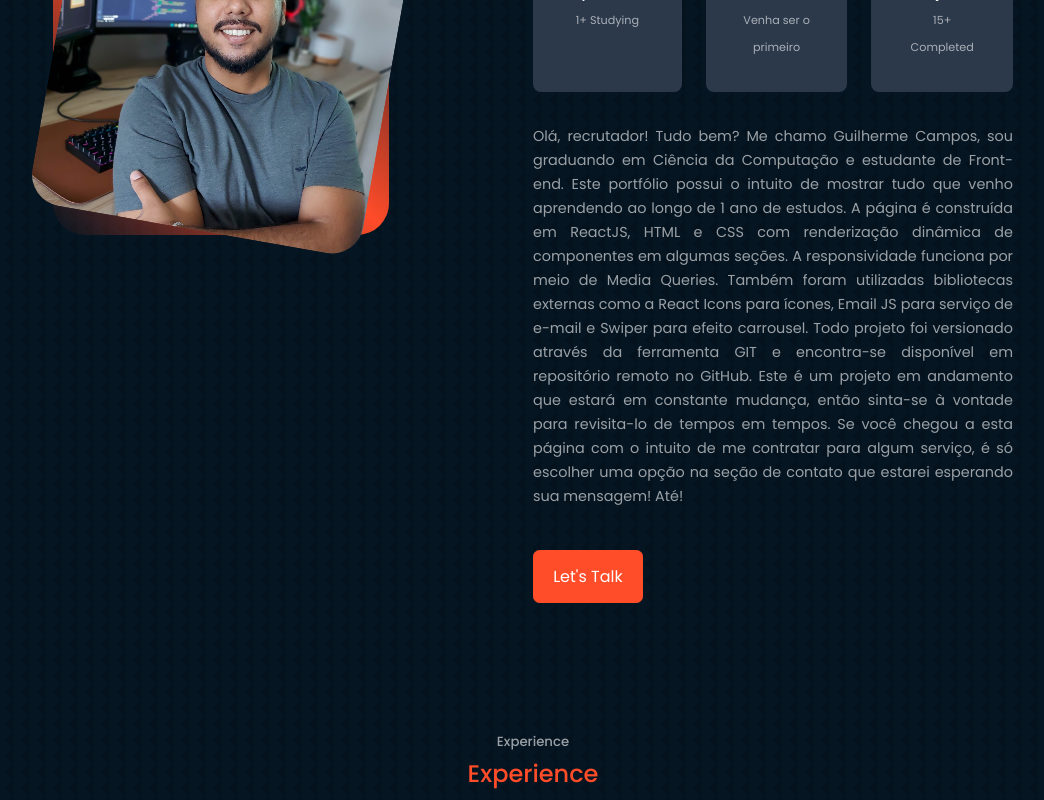
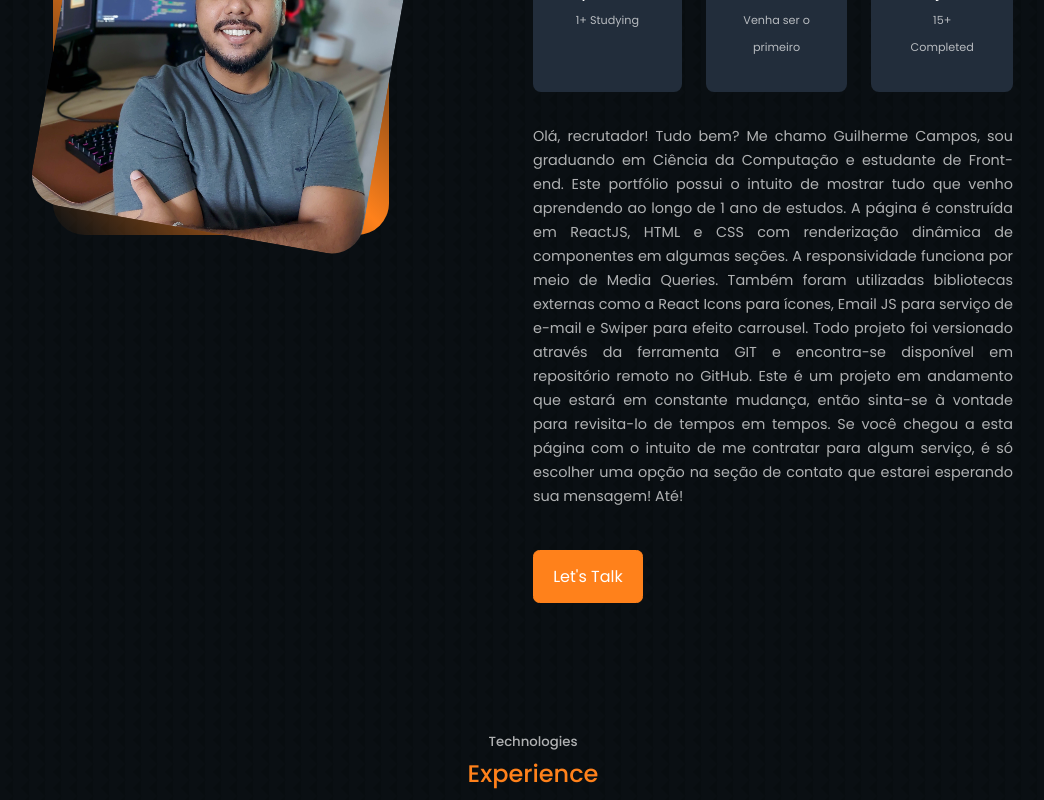
Before and after one commit to Campos2002/personal-portfolio, a React (Create React App) app: page / in a window 1280 px wide. Shown: the part 1060-1860 px from the top of the page, without its empty margins (107-1151 px from the left). Built offline with nearby package versions, Linux system fonts and the light colour scheme.

Commit message:
nova alteração de cores e título no JSX do componente Experience

```diff
--- a/src/App.css
+++ b/src/App.css
@@ -11,12 +11,12 @@
 }
 
 :root {
-    --color-bg: #051522;
-    --color-bg-variant: #2C394B;
-    --color-primary: #FF4C29;
+    --color-bg: #0a0f13;
+    --color-bg-variant: #222d3b;
+    --color-primary: #ff811b;
     --color-primary-variant: rgba(77, 181, 255, 0.4);
     --color-white: #fff;
-    --color-light: rgba(255, 255, 255, 0.6);
+    --color-light: rgba(255, 255, 255, 0.678);
 
     --container-width-lg: 75%;
     --container-width-md: 86%;
@@ -99,10 +99,10 @@ a:hover {
     transition: var(--transition);
 }
 
-btn:hover {
-    background: var(--color-white);
-    color: var(--color-bg);
-    border-color: transparent;
+.btn:hover {
+    background: transparent;
+    color: var(--color-primary);
+    border-color: var(--color-primary);
 }
 
 .btn-primary {
--- a/src/components/contact/Contact.jsx
+++ b/src/components/contact/Contact.jsx
@@ -46,7 +46,7 @@ const Contact = () => {
           <input type="text" name='name' placeholder='Yor Full Name' required />
           <input type="email" name='email' placeholder='Your E-mail' required />
           <textarea name="message" rows="7" placeholder='Your Message' required></textarea>
-          <button type='submit'>Send Message</button>
+          <button type='submit' className='btn btn-primary'>Send Message</button>
         </form>
       </div>
     </section>
--- a/src/components/contact/contact.css
+++ b/src/components/contact/contact.css
@@ -37,7 +37,7 @@
     font-size: 0.8rem;
 }
 
-.form__container button {
+/* .form__container button {
     width: max-content;
     display: inline-block;
     color: var(--color-white);
@@ -53,7 +53,7 @@
     border: 2px solid var(--color-primary-variant);
     background: transparent;
     color: var(--color-white);
-}
+} */
 
 /* FORM -------------------------------------- */
 
@@ -69,7 +69,7 @@ textarea {
     padding: 1.5rem;
     border-radius: 0.5rem;
     background: transparent;
-    border: 2px solid var(--color-primary-variant);
+    border: 2px solid var(--color-bg-variant);
     resize: none;
     color: var(--color-white);
 }
--- a/src/components/experience/Experience.jsx
+++ b/src/components/experience/Experience.jsx
@@ -7,7 +7,7 @@ const Experience = () => {
   return (
     <section id='experience'>
 
-      <h5>Experience</h5>
+      <h5>Technologies</h5>
       <h2>Experience</h2>
 
       {/* Inicio do Frontend */}
```
